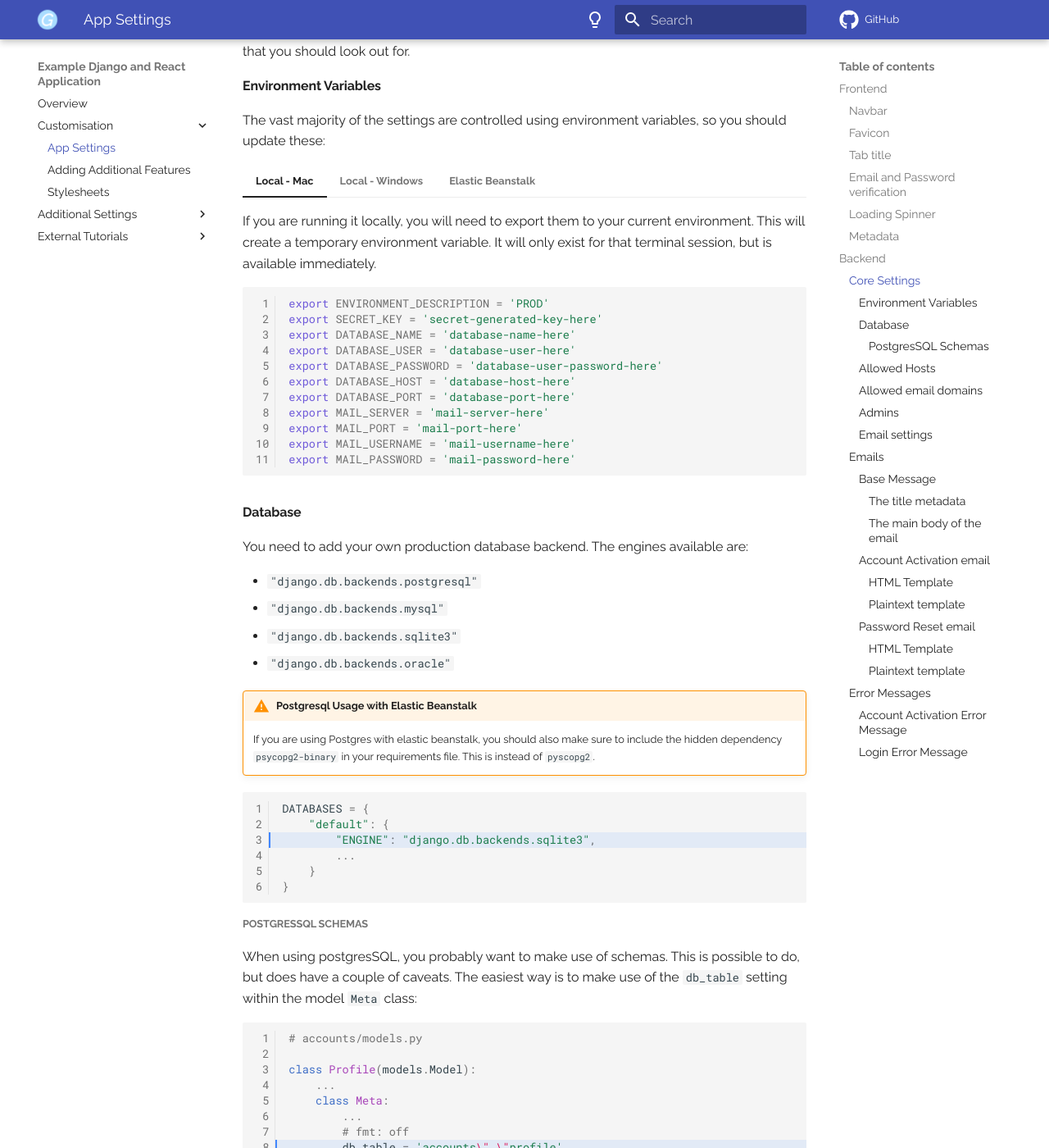
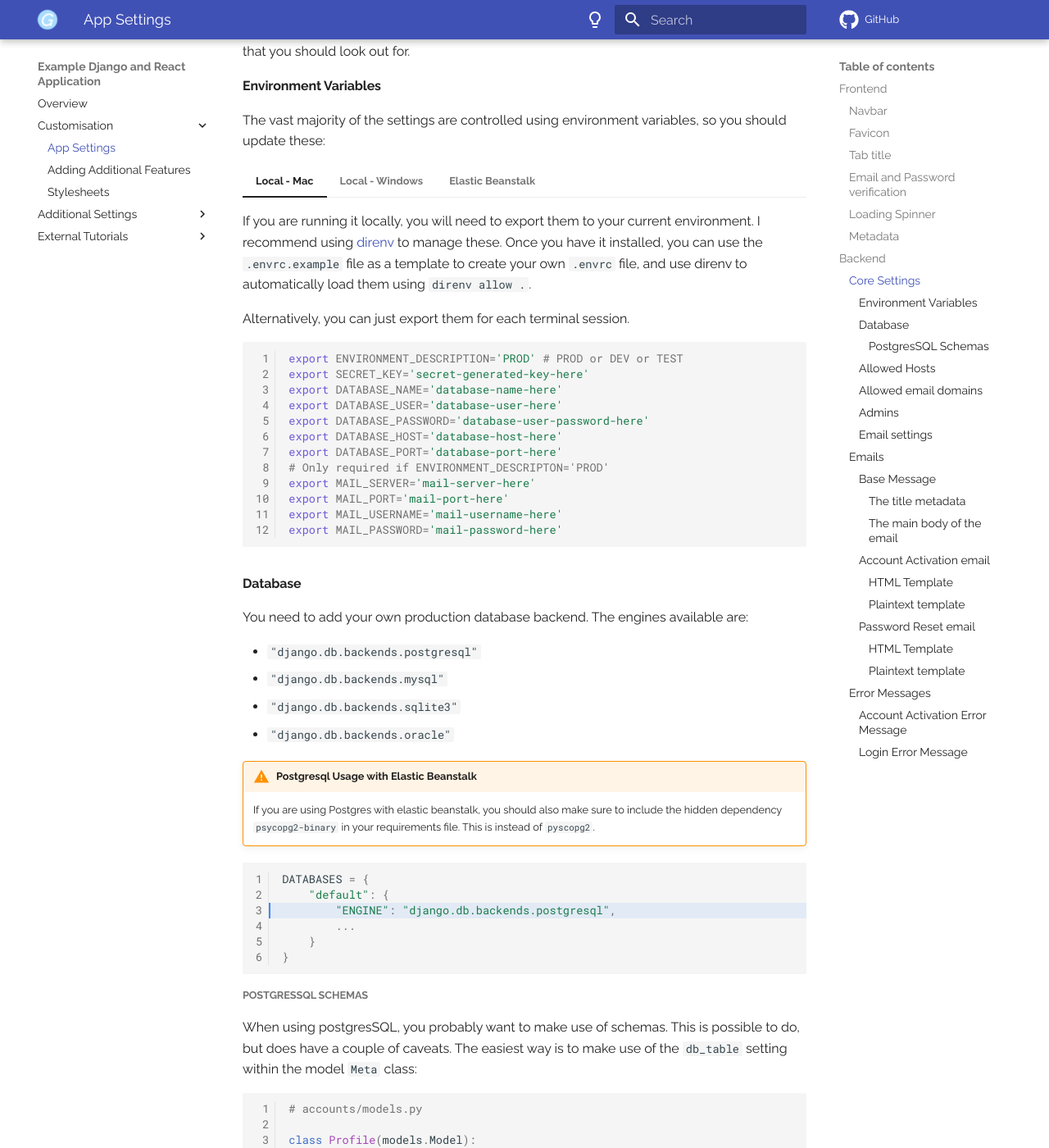
Before and after one commit to glsdown/template-django-react-app, an MkDocs documentation site: the page built from docs-development/app-settings.md, in a window 1280 px wide and 1400 px high, scrolled down 2652 px. Shown: the whole window at 82% size. Built offline with MkDocs 1.6.1 and Material for MkDocs 9.7.7, drawn with Linux system fonts in a browser that asks for light colours; comment, search, counter and statistics services are not loaded.

Commit message:
Fix env variable instructions

````diff
--- a/docs-development/app-settings.md
+++ b/docs-development/app-settings.md
@@ -102,20 +102,23 @@ The vast majority of the settings are controlled using environment variables, so
 
 === "Local - Mac"
 
-    If you are running it locally, you will need to export them to your current environment. This will create a temporary environment variable. It will only exist for that terminal session, but is available immediately.
+    If you are running it locally, you will need to export them to your current environment. I recommend using [direnv](https://direnv.net/) to manage these. Once you have it installed, you can use the `.envrc.example` file as a template to create your own `.envrc` file, and use direnv to automatically load them using `direnv allow .`.
+
+    Alternatively, you can just export them for each terminal session.
 
     ```zsh
-    export ENVIRONMENT_DESCRIPTION = 'PROD'
-    export SECRET_KEY = 'secret-generated-key-here'
-    export DATABASE_NAME = 'database-name-here'
-    export DATABASE_USER = 'database-user-here'
-    export DATABASE_PASSWORD = 'database-user-password-here'
-    export DATABASE_HOST = 'database-host-here'
-    export DATABASE_PORT = 'database-port-here'
-    export MAIL_SERVER = 'mail-server-here'
-    export MAIL_PORT = 'mail-port-here'
-    export MAIL_USERNAME = 'mail-username-here'
-    export MAIL_PASSWORD = 'mail-password-here'
+    export ENVIRONMENT_DESCRIPTION='PROD' # PROD or DEV or TEST
+    export SECRET_KEY='secret-generated-key-here'
+    export DATABASE_NAME='database-name-here'
+    export DATABASE_USER='database-user-here'
+    export DATABASE_PASSWORD='database-user-password-here'
+    export DATABASE_HOST='database-host-here'
+    export DATABASE_PORT='database-port-here'
+    # Only required if ENVIRONMENT_DESCRIPTON='PROD'
+    export MAIL_SERVER='mail-server-here'
+    export MAIL_PORT='mail-port-here'
+    export MAIL_USERNAME='mail-username-here'
+    export MAIL_PASSWORD='mail-password-here'
     ```
 
 === "Local - Windows"
@@ -170,7 +173,7 @@ You need to add your own production database backend. The engines available are:
 ```python hl_lines="3"
 DATABASES = {
     "default": {
-        "ENGINE": "django.db.backends.sqlite3",
+        "ENGINE": "django.db.backends.postgresql",
         ...
     }
 }
````
Also changed, not shown: 2 other files.
